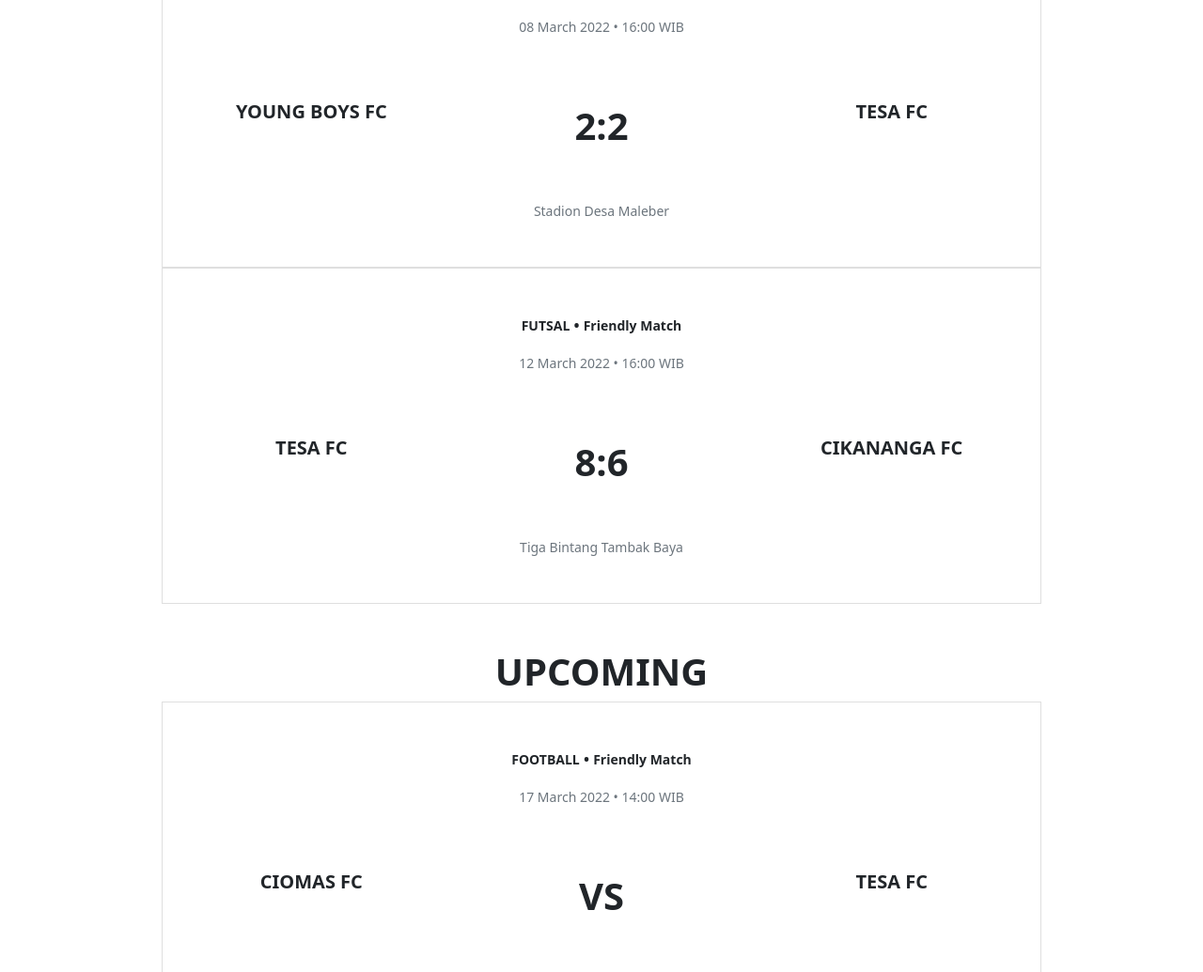
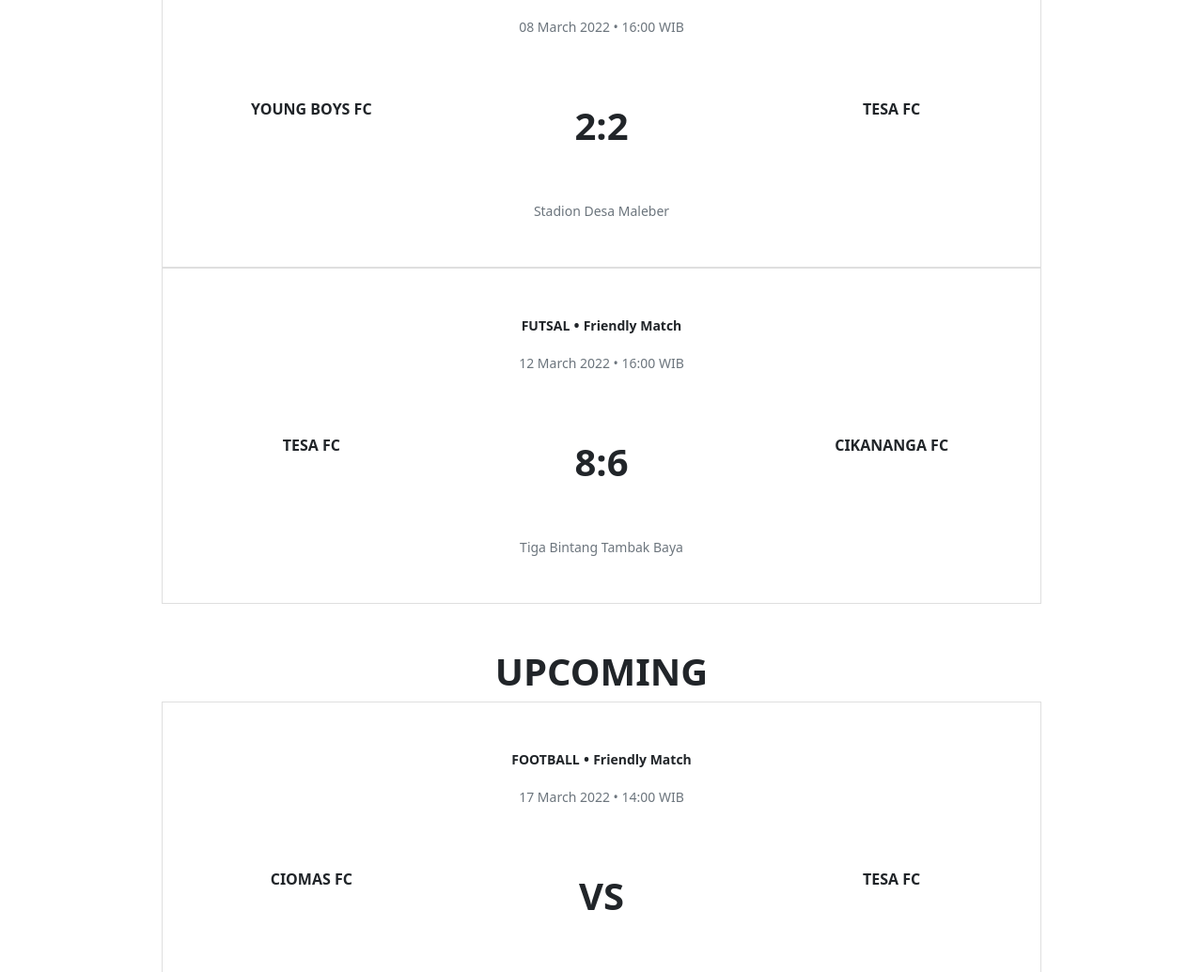
Before and after one commit to tesafc/www2, a Jekyll site: the page built from matches.html, in a window 1280 px wide. Shown: the part 897-1932 px from the top of the page at 94% size. Built offline with Jekyll 4.4.1, drawn with Linux system fonts in a browser that asks for light colours.

Commit message:
Update matches.html

```diff
--- a/matches.html
+++ b/matches.html
@@ -16,23 +16,14 @@ image: /assets/img/logo-4.png
           <div class="card-body py-5">
             <p class="card-text text-center fw-bolder"><small class="text-uppercase">{{ item.type }}</small> • <small class="text-capitalize">{{ item.competition }}</small></p>
             <p class="card-text text-center text-capitalize text-secondary"><small>{{ item.date | date: "%d %B %Y • %R" | append: " WIB" }}</small></p>
-            <!--<div class="d-flex align-items-center justify-content-between py-5">
-              <div class="text-center text-uppercase fw-bolder">{{ item.home }}</div>
-              {% if item.status == "done" %}
-              <div class="position-absolute top-50 start-50 translate-middle fs-3 fw-bolder">{{ item.result }}</div>
-                {% else %}
-              <div class="position-absolute top-50 start-50 translate-middle fs-3 fw-bolder">vs</div>
-              {% endif %}
-              <div class="text-center text-uppercase fw-bolder">{{ item.away }}</div>
-            </div>-->
             <div class="row row-cols-3 text-center text-uppercase fw-bolder py-5">
-              <div class="col fs-5">{{ item.home }}</div>
+              <div class="col fs-6">{{ item.home }}</div>
               {% if item.status == "done" %}
               <div class="col fs-1">{{ item.result }}</div>
                 {% else %}
               <div class="col fs-1">vs</div>
               {% endif %}
-              <div class="col fs-5">{{ item.away }}</div>
+              <div class="col fs-6">{{ item.away }}</div>
             </div>
             <p class="card-text text-center text-capitalize text-secondary"><small>{{ item.place }}</small></p>
           </div>
```
